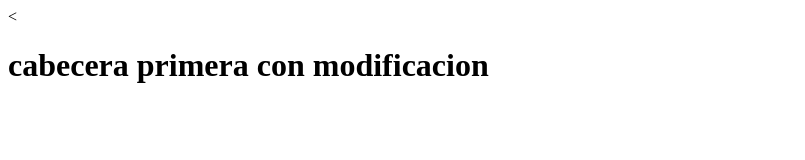
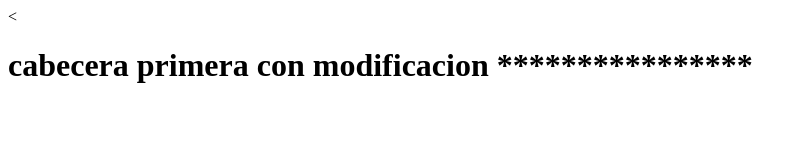
Before and after one commit to callejamatea/bootstap, a plain HTML site: page index.html in a window 1280 px wide. Shown: the whole page, without its empty margins (0-805 px from the left). Drawn offline with Linux system fonts and the light colour scheme.

Commit message:
anadir asteriscos

```diff
--- a/index.html
+++ b/index.html
@@ -7,6 +7,6 @@
     <title></title>
   </head>
   <body>
-    <h1>cabecera primera con modificacion</h1>
+    <h1>cabecera primera con modificacion ****************</h1>
   </body>
 </html>
```
